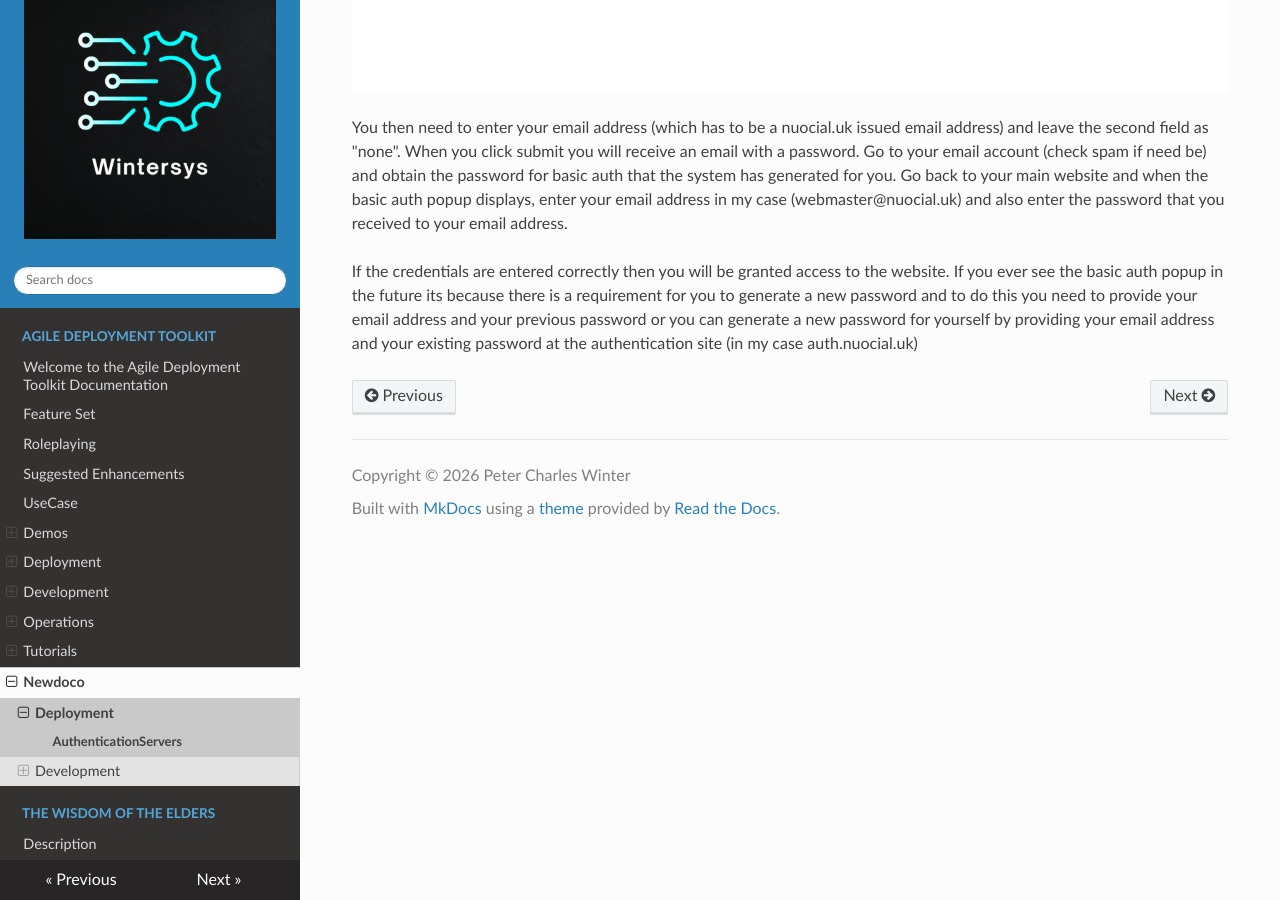
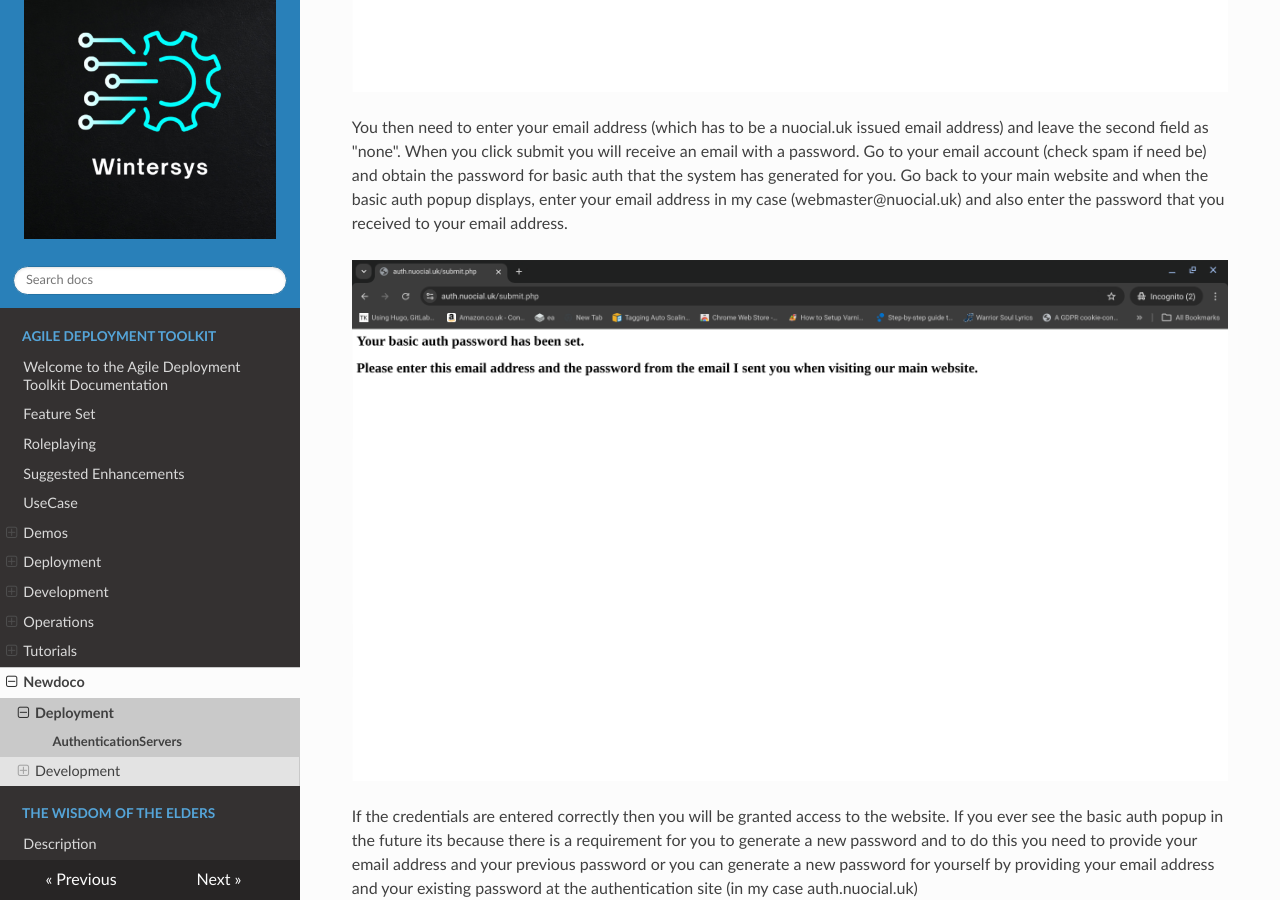
Before and after one commit to wintersys-dev/adt-documentation, an MkDocs documentation site: the page built from docs/Agile Deployment Toolkit/newdoco/Deployment/AuthenticationServers.md, in a window 1280 px wide and 900 px high, scrolled down 1055 px. Built offline with MkDocs 1.6.1, drawn with Linux system fonts in a browser that asks for light colours; nearby versions of some CDN libraries.

Commit message:
Update AuthenticationServers.md

```diff
--- a/docs/Agile Deployment Toolkit/newdoco/Deployment/AuthenticationServers.md
+++ b/docs/Agile Deployment Toolkit/newdoco/Deployment/AuthenticationServers.md
@@ -23,6 +23,6 @@ If you try to access your main website you will be presented with the basic auth
 
 You then need to enter your email address (which has to be a nuocial.uk issued email address) and leave the second field as "none". When you click submit you will receive an email with a password. Go to your email account (check spam if need be) and obtain the password for basic auth that the system has generated for you. Go back to your main website and when the basic auth popup displays, enter your email address in my case (webmaster@nuocial.uk) and also enter the password that you received to your email address.
 
-
+![](images/basic-auth3.png "Basic Auth Authentication Screen")
 
 If the credentials are entered correctly then you will be granted access to the website. If you ever see the basic auth popup in the future its because there is a requirement for you to generate a new password and to do this you need to provide your email address and your previous password or you can generate a new password for yourself by providing your email address and your existing password at the authentication site (in my case auth.nuocial.uk)
```
